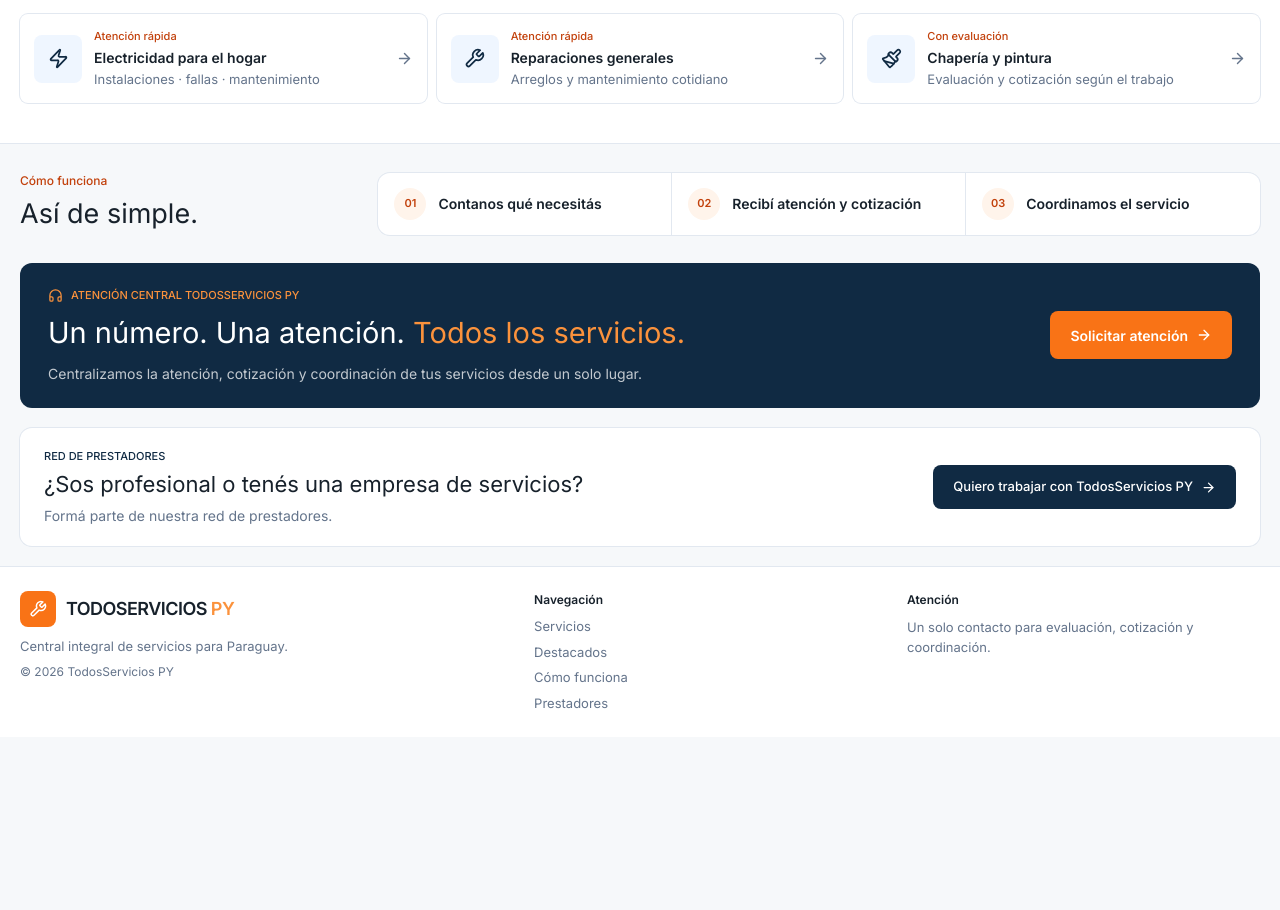
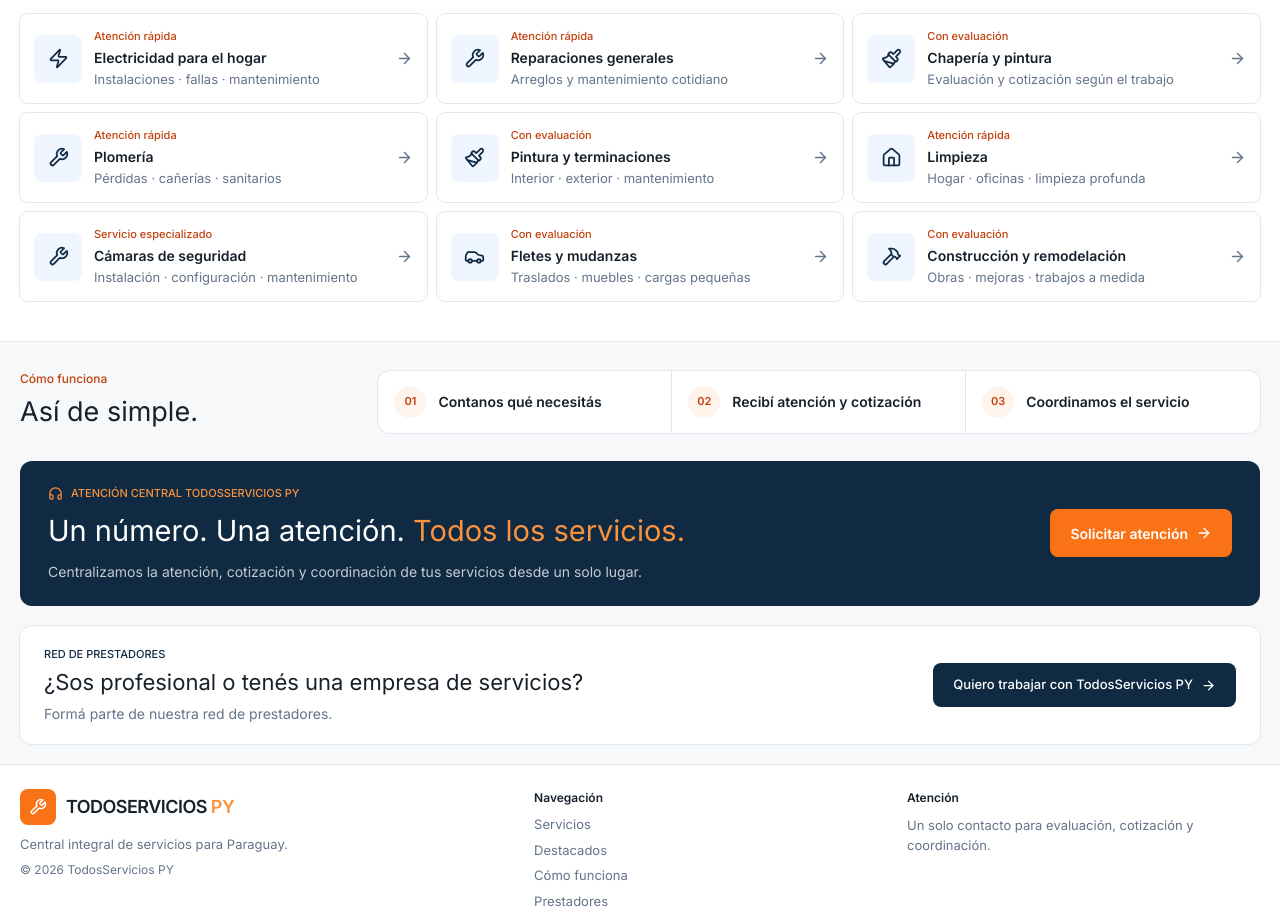
Before and after one commit to equantum-py/multiserviciospy, a Next.js app: page / in a window 1280 px wide. Shown: the part 1633-2543 px from the top of the page. Before the commit the page ends 2370 px from the top, so only its background shows below. Built offline with nearby package versions, Linux system fonts and the light colour scheme.

Commit message:
feat: expand frequent services on home

```diff
--- a/app/page.tsx
+++ b/app/page.tsx
@@ -18,6 +18,12 @@ const compactServices = [
   { title: "Electricidad para el hogar", text: "Instalaciones · fallas · mantenimiento", type: "Atención rápida", icon: Zap, slug: "electricidad" },
   { title: "Reparaciones generales", text: "Arreglos y mantenimiento cotidiano", type: "Atención rápida", icon: Wrench, slug: "reparaciones-generales" },
   { title: "Chapería y pintura", text: "Evaluación y cotización según el trabajo", type: "Con evaluación", icon: Paintbrush, slug: "chaperia" },
+  { title: "Plomería", text: "Pérdidas · cañerías · sanitarios", type: "Atención rápida", icon: Wrench, slug: "plomeria" },
+  { title: "Pintura y terminaciones", text: "Interior · exterior · mantenimiento", type: "Con evaluación", icon: Paintbrush, slug: "pintura" },
+  { title: "Limpieza", text: "Hogar · oficinas · limpieza profunda", type: "Atención rápida", icon: Home, slug: "limpieza-residencial" },
+  { title: "Cámaras de seguridad", text: "Instalación · configuración · mantenimiento", type: "Servicio especializado", icon: Wrench, slug: "camaras-seguridad" },
+  { title: "Fletes y mudanzas", text: "Traslados · muebles · cargas pequeñas", type: "Con evaluación", icon: Car, slug: "mudanzas" },
+  { title: "Construcción y remodelación", text: "Obras · mejoras · trabajos a medida", type: "Con evaluación", icon: Hammer, slug: "construccion" },
 ];
 const focus = "focus-visible:outline focus-visible:outline-2 focus-visible:outline-offset-2 focus-visible:outline-brand-500";
 const Logo = () => <span className="flex items-center gap-2.5"><span className="grid h-9 w-9 shrink-0 place-items-center rounded-lg bg-brand-500 text-white"><Wrench size={18} strokeWidth={2} /></span><span className="whitespace-nowrap text-[15px] font-semibold tracking-[-.03em] min-[390px]:text-base sm:text-lg">TODOSERVICIOS <span className="text-brand-400">PY</span></span></span>;
```
